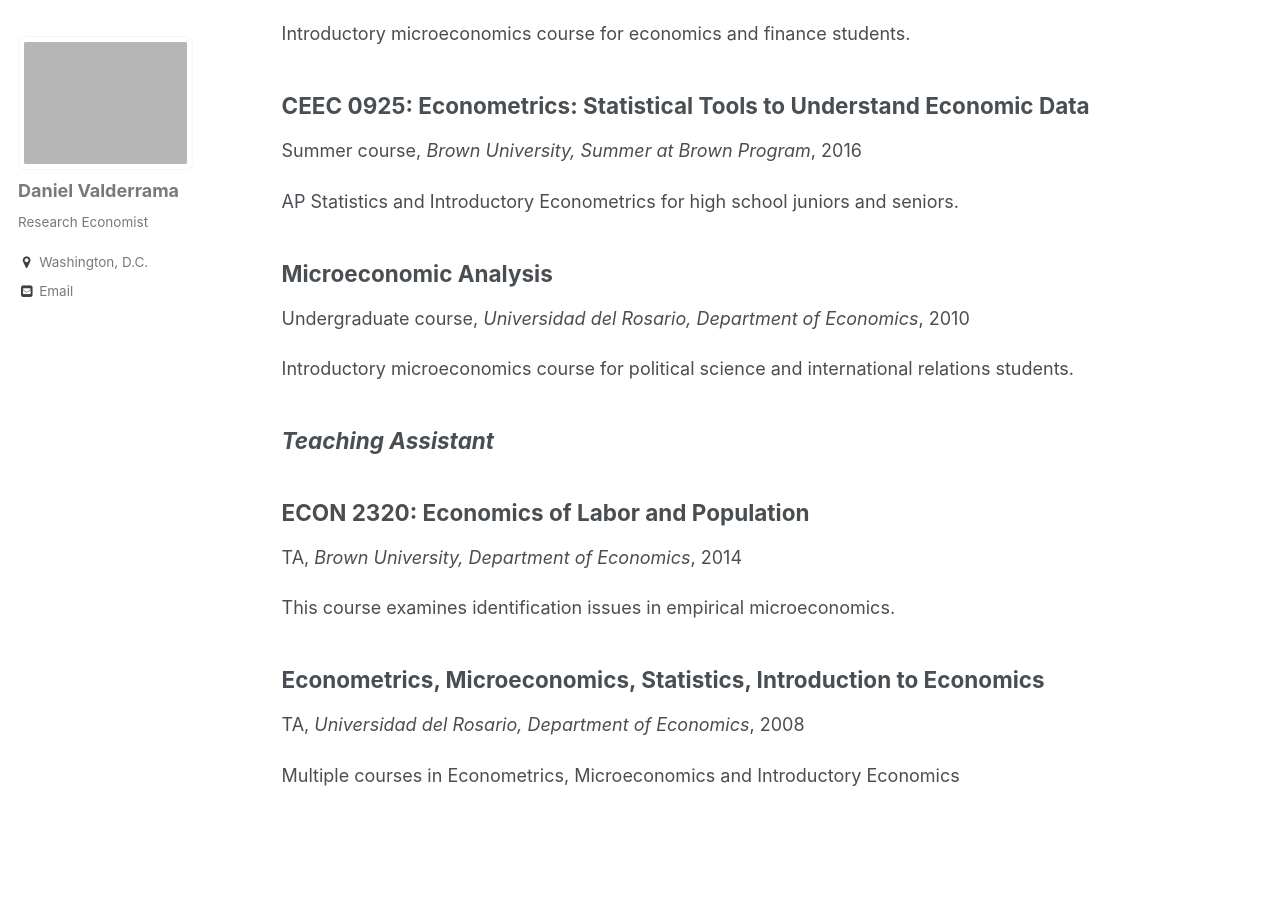
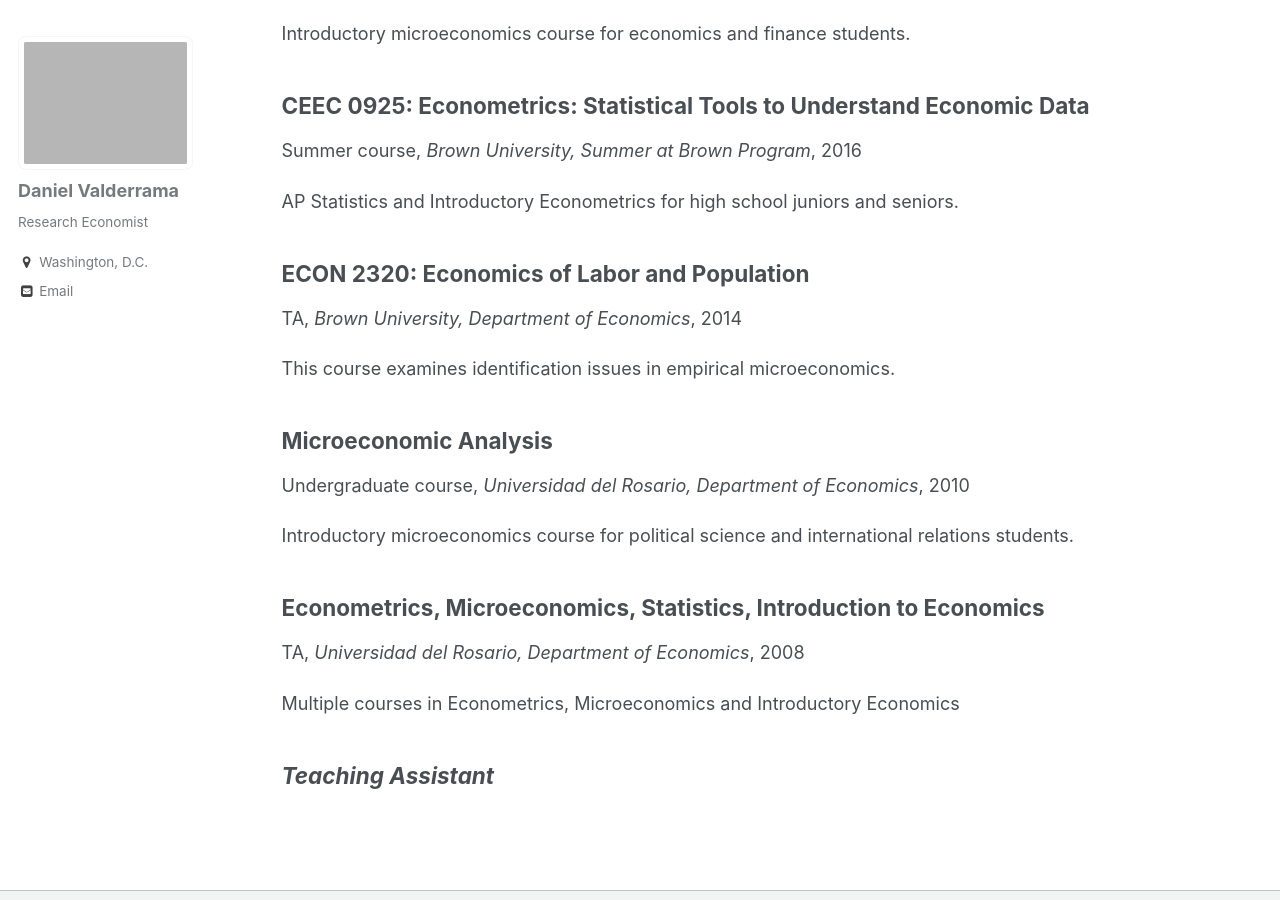
Before and after one commit to jomgarciaro/danielvalderrama.github.io, a Jekyll site: the page built from _pages/teaching.md, in a window 1280 px wide and 900 px high, scrolled down 673 px. Built offline with Jekyll 4.4.1, drawn with Linux system fonts in a browser that asks for light colours; a style sheet for code colours, icons or effects is not loaded.

Commit message:
comment teaching

```diff
--- a/_pages/teaching.md
+++ b/_pages/teaching.md
@@ -11,7 +11,7 @@ author_profile: true
 -------
 
 {% for post in site.teaching reversed %}
-	{% if post.type != 'TA' %}
+	{% if post.type != 'blaTA' %}
 		{% include archive-single.html %}
 	{% endif %}
 {% endfor %}
@@ -20,7 +20,7 @@ author_profile: true
 -------
 
 {% for post in site.teaching reversed %}
-	{% if post.type == 'TA' %}
+	{% if post.type == 'blaTA' %}
 		{% include archive-single.html %}
 	{% endif %}
 {% endfor %}
```
